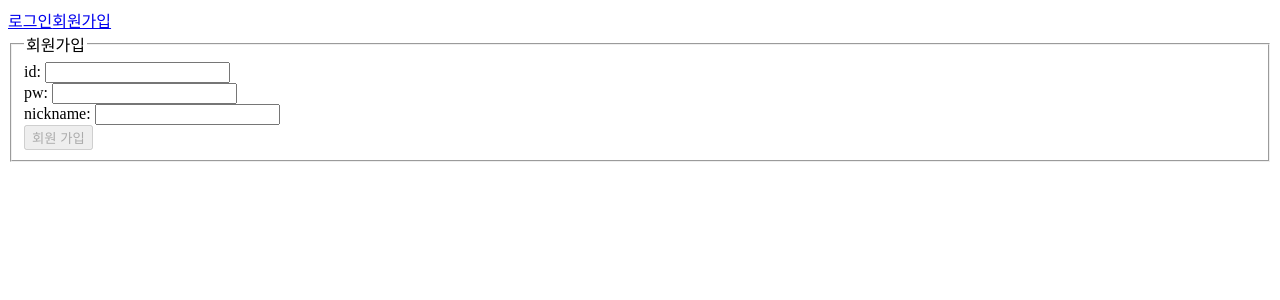
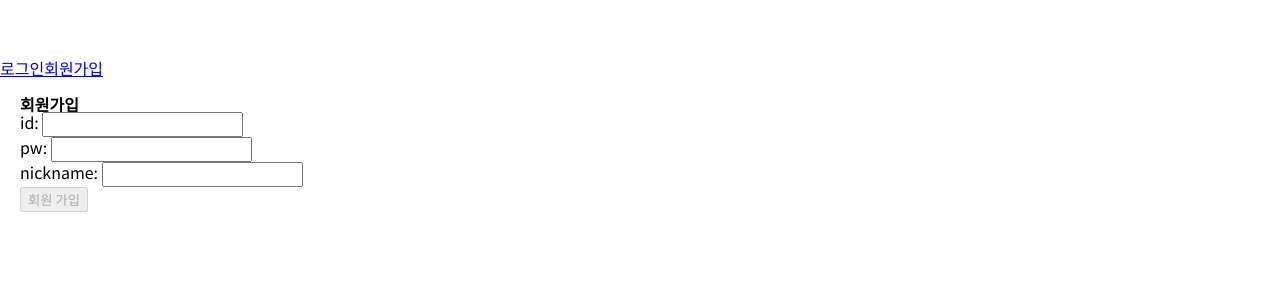
Before and after one commit to overdiv/signApp, a Vue app in the folder app-note/: page /signup in a window 1280 px wide. Shown: the top 300 px of the page. Built offline with nearby package versions, Linux system fonts and the light colour scheme.

Commit message:
#6 scss생성 페이지 마크업 변경

```diff
--- a/app-note/public/index.html
+++ b/app-note/public/index.html
@@ -2,16 +2,13 @@
 <html lang="en">
 <head>
 <meta charset="utf-8">
+<title><%= htmlWebpackPlugin.options.title %></title>
 <meta http-equiv="X-UA-Compatible" content="IE=edge">
 <meta name="viewport" content="width=device-width,initial-scale=1.0">
 <link rel="icon" href="<%= BASE_URL %>favicon.ico">
-    <title><%= htmlWebpackPlugin.options.title %></title>
+<link rel="stylesheet" href="https://fonts.googleapis.com/css2?family=Noto+Sans+KR:wght@100;400;700&display=swap">
 </head>
 <body>
-    <noscript>
-      <strong>We're sorry but <%= htmlWebpackPlugin.options.title %> doesn't work properly without JavaScript enabled. Please enable it to continue.</strong>
-    </noscript>
 <div id="app"></div>
-    <!-- built files will be auto injected -->
 </body>
 </html>
--- a/app-note/src/App.vue
+++ b/app-note/src/App.vue
@@ -1,7 +1,9 @@
 <template>
-  <div>
+  <div id="app">
     <AppHeader />
-    <router-view></router-view>
+    <div class="wrap-contents">
+      <router-view></router-view>
+    </div>
   </div>
 </template>
 
@@ -14,4 +16,6 @@ export default {
 };
 </script>
 
-<style></style>
+<style lang="scss">
+@import 'assets/scss/app';
+</style>
--- /dev/null
+++ b/app-note/src/assets/scss/app.scss
@@ -0,0 +1,4 @@
+@import 'base/reset';
+@import 'base/common';
+
+@import 'layout/container';
--- /dev/null
+++ b/app-note/src/assets/scss/base/_common.scss
@@ -0,0 +1,10 @@
+.sr-only {
+  position: absolute;
+  width: 1px;
+  height: 1px;
+  padding: 0;
+  margin: -1px;
+  overflow: hidden;
+  clip: rect(0, 0, 0, 0);
+  border: 0;
+}
--- /dev/null
+++ b/app-note/src/assets/scss/base/_reset.scss
@@ -0,0 +1,92 @@
+html,
+body,
+div,
+span,
+h1,
+h2,
+h3,
+h4,
+h5,
+h6,
+p,
+address,
+em,
+img,
+small,
+strong,
+i,
+dl,
+dt,
+dd,
+ol,
+ul,
+li,
+fieldset,
+form,
+label,
+legend,
+table,
+caption,
+tbody,
+tfoot,
+thead,
+tr,
+th,
+td,
+article,
+aside,
+canvas,
+figcaption,
+figure,
+footer,
+header,
+menu,
+nav,
+section,
+summary,
+audio,
+video {
+  margin: 0;
+  padding: 0;
+  border: 0;
+  outline: 0;
+  font-size: 100%;
+  vertical-align: baseline;
+}
+
+*,
+*:after,
+*:before {
+  box-sizing: border-box;
+  font-family: 'Noto Sans KR', sans-serif;
+}
+
+body {
+  line-height: 1
+}
+
+button, select, textarea {
+  font-family: 'Noto Sans KR', sans-serif;
+}
+
+ul, ol {
+  list-style: none
+}
+
+a {
+  margin: 0;
+  padding: 0;
+  font-size: 100%;
+  vertical-align: baseline;
+  background: transparent
+}
+
+table {
+  border-collapse: collapse;
+  border-spacing: 0
+}
+
+input,
+select {
+  vertical-align: middle
+}
--- /dev/null
+++ b/app-note/src/assets/scss/layout/_container.scss
@@ -0,0 +1,11 @@
+html, body {
+  min-width: 320px;
+}
+
+body {
+  padding-top: 60px;
+}
+
+.wrap-contents {
+  padding: 20px;
+}
--- /dev/null
+++ b/app-note/src/assets/scss/utils/_var_color.scss
@@ -0,0 +1 @@
+$border-gray: #ddd;
--- a/app-note/src/components/SignupForm.vue
+++ b/app-note/src/components/SignupForm.vue
@@ -2,7 +2,7 @@
   <div>
     <form @submit.prevent="submitForm">
       <fieldset>
-        <legend>회원가입</legend>
+        <legend class="sr-only">회원가입</legend>
         <div>
           <label for="username">id: </label>
           <input type="text" id="username" v-model="username" />
--- a/app-note/src/views/SignupPage.vue
+++ b/app-note/src/views/SignupPage.vue
@@ -1,5 +1,6 @@
 <template>
   <div>
+    <h2>회원가입</h2>
     <SignupForm />
   </div>
 </template>
```
Lines whose indentation alone changed are shown as unchanged.
